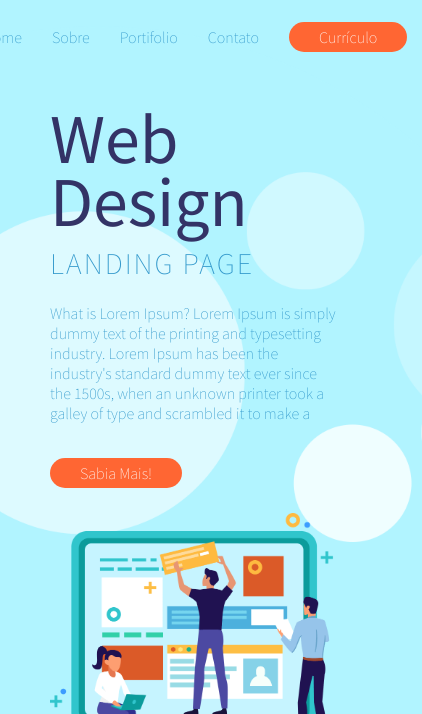
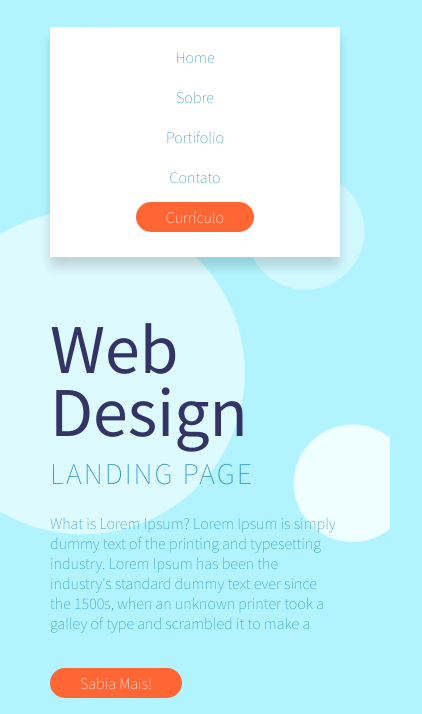
Before and after one commit to patriciaalves232/hands-on-1, a plain HTML site: page index.html in a window 390 px wide. Shown: the part 130-844 px from the top of the page, 422 px wide, since content can reach past the window. Drawn offline with Linux system fonts and the light colour scheme.

Commit message:
finish web responsive

```diff
--- a/assets/css/responsive-elements.css
+++ b/assets/css/responsive-elements.css
@@ -41,4 +41,16 @@ width: 850px;
   .container{
     width: 290px;
   }
+  header nav{
+    background: #fff;
+    width: 100%;
+    padding:10px 0 20px;
+    box-shadow: 0px 10px 10px rgba(0,0, 0, 0.15);
+  }
+  header nav ul {
+    flex-direction:column;
+  }
+ header nav ul li{
+   margin:10px 0;
+ }
 }
```
